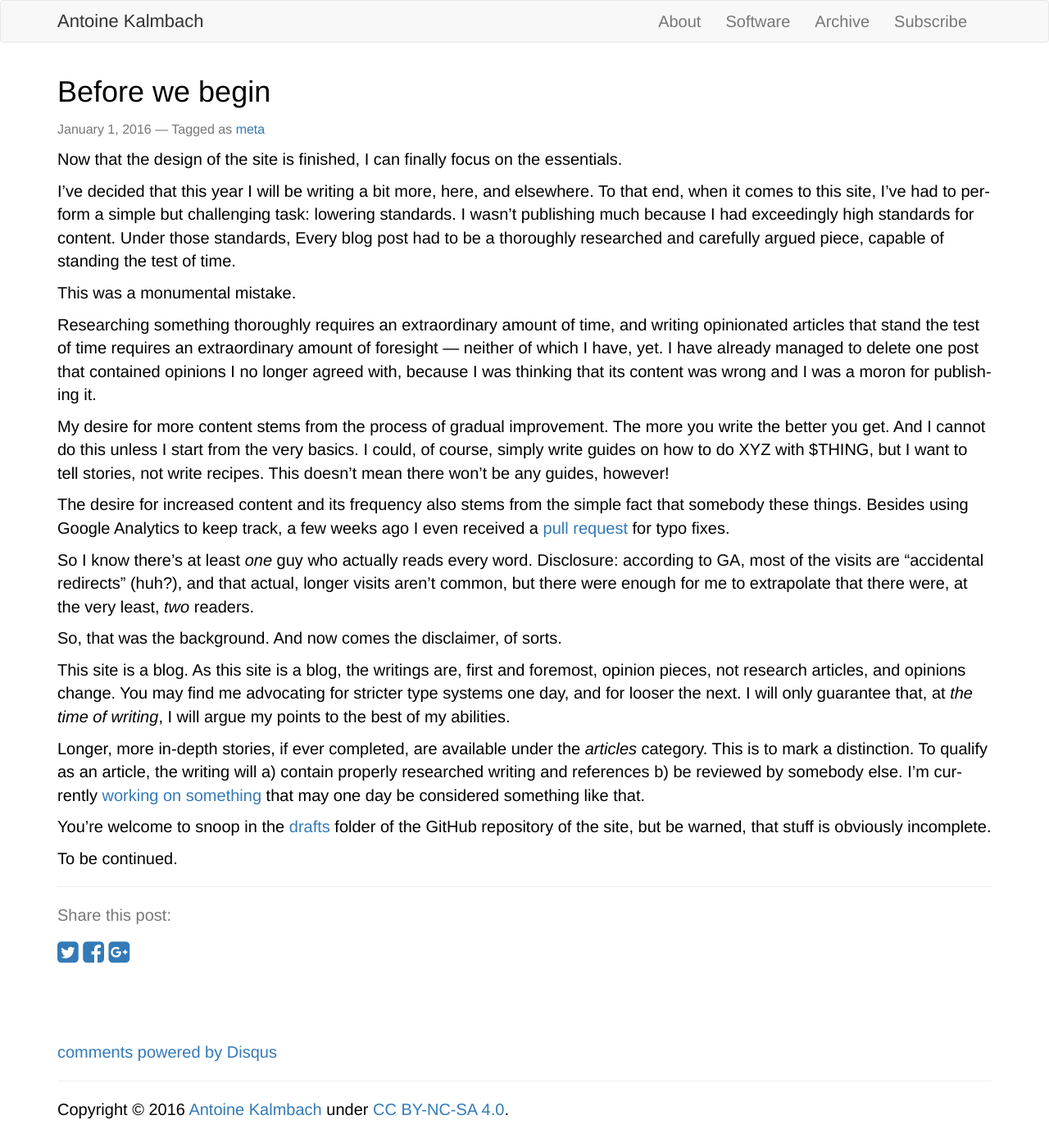
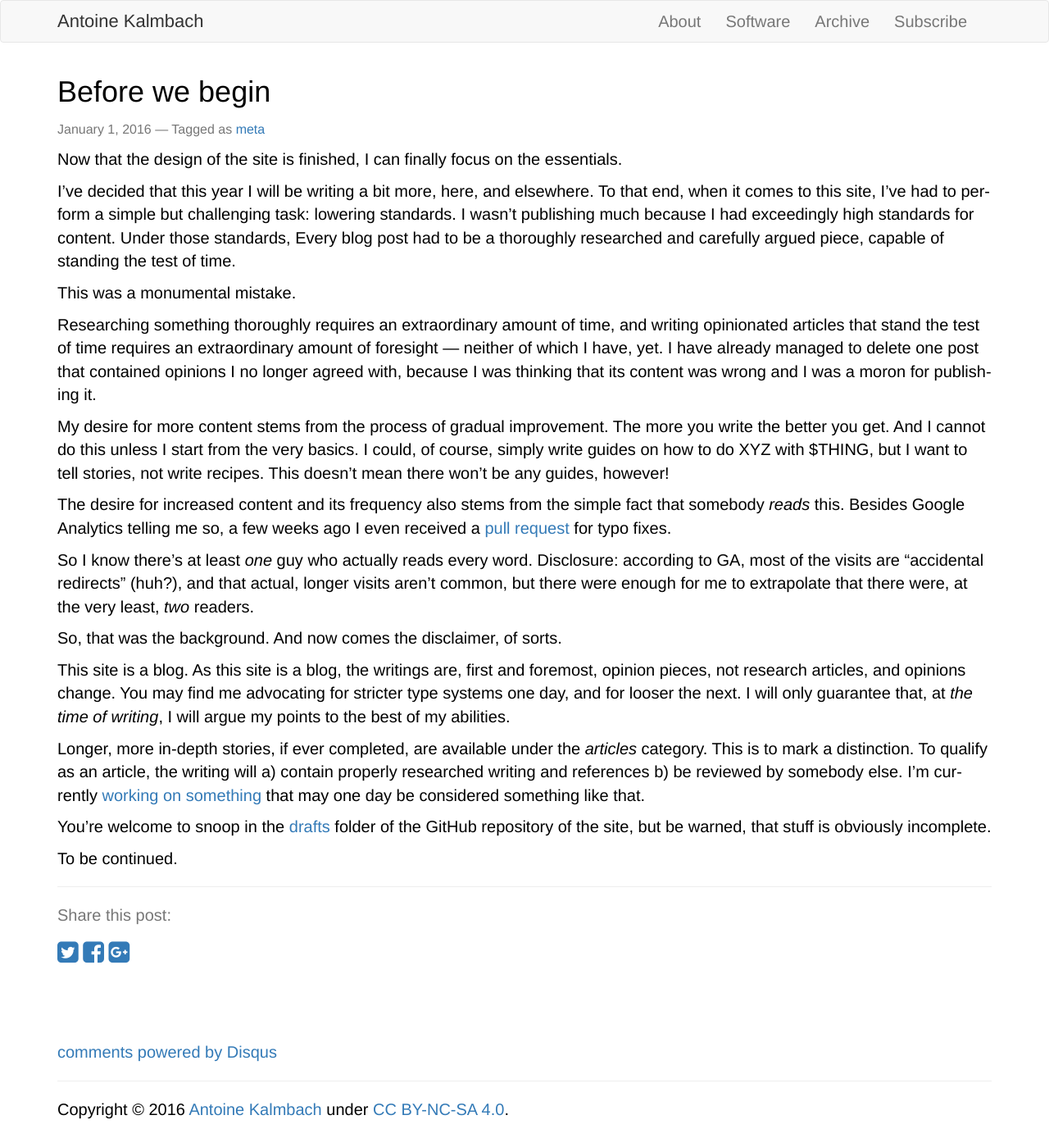
Before and after one commit to ane/ane.github.io, a Jekyll site: the page built from _posts/2016-01-01-before-we-begin.md, in a window 1280 px wide. Shown: the whole page at 82% size. Built offline with Jekyll 4.4.1, drawn with Linux system fonts in a browser that asks for light colours; nearby versions of some CDN libraries; Markdown is read by kramdown in place of the engine named in the settings; comment, search, counter and statistics services are not loaded.

Commit message:
Update 2016-01-01-before-we-begin.md

```diff
--- a/_posts/2016-01-01-before-we-begin.md
+++ b/_posts/2016-01-01-before-we-begin.md
@@ -29,7 +29,7 @@ to tell stories, not write recipes. This doesn't mean there won't be any guides,
 however!
 
 The desire for increased content and its frequency also stems from the simple
-fact that somebody these things. Besides using Google Analytics to keep track, a
+fact that somebody *reads* this. Besides Google Analytics telling me so, a
 few weeks ago I even received a
 [pull request](https://github.com/ane/ane.github.io/pull/1) for typo fixes.
 
```
